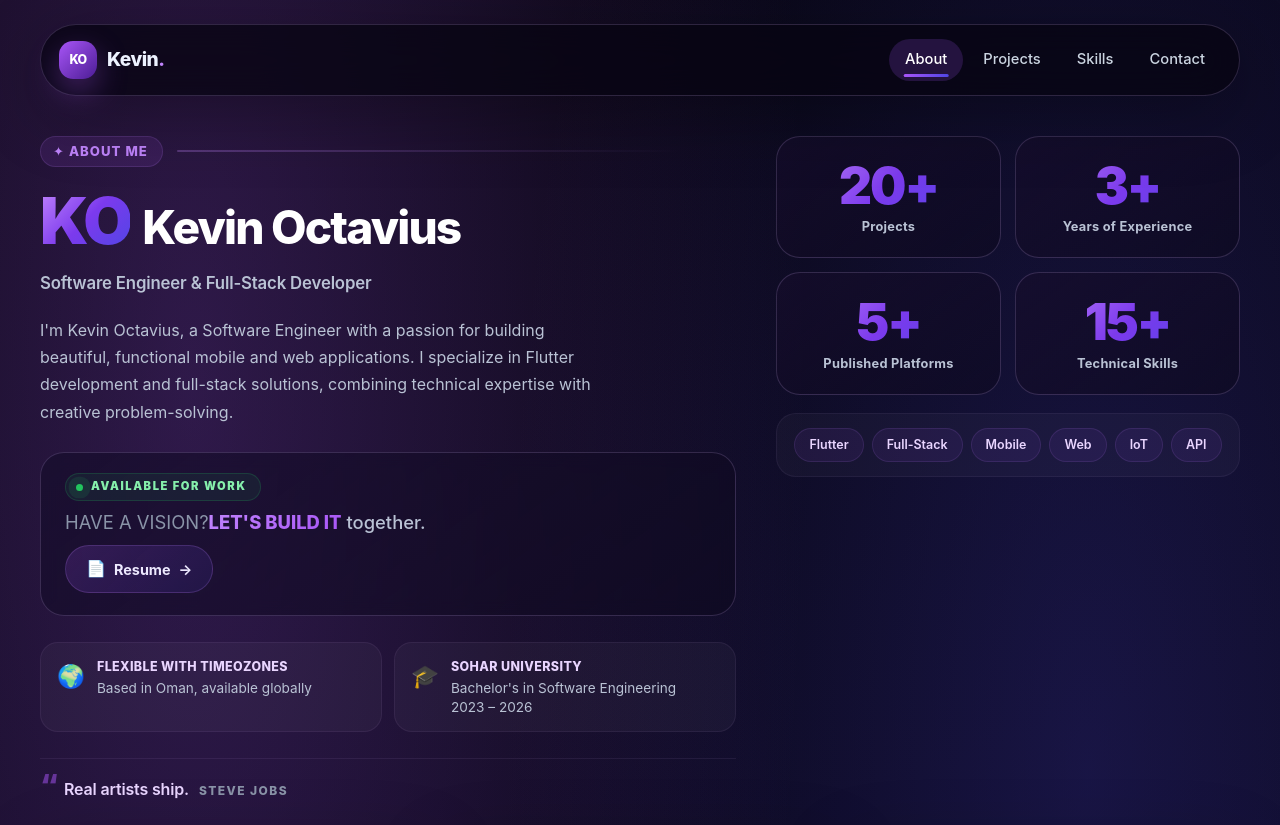
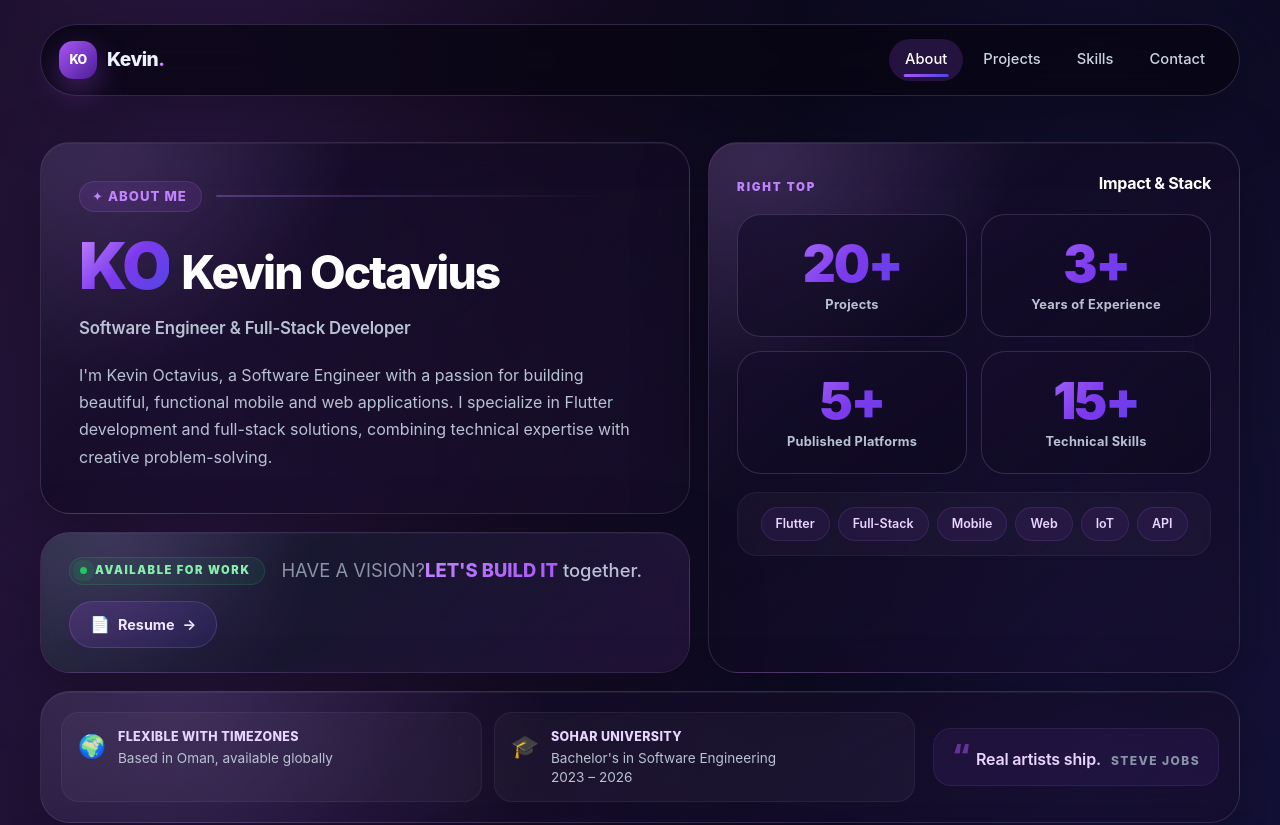
Before and after one commit to HaoD2/portfolio, a Vue app: page / in a window 1280 px wide. Shown: the top 825 px of the page. Built offline with nearby package versions, Linux system fonts and the light colour scheme.

Commit message:
ref(desain): perubhan desain

```diff
--- a/src/App.vue
+++ b/src/App.vue
@@ -18,12 +18,10 @@
         </div>
     </nav>
 
-    <!-- ====== ABOUT ME (Hero) ====== -->
+    <!-- ====== ABOUT ME (Bento Hero) ====== -->
     <section id="about" class="about-section section-reveal">
         <div class="about-container">
-
-            <!-- Left column -->
-            <div class="about-left">
+            <article class="about-card about-left-top">
                 <div class="about-header">
                     <span class="about-badge">✦ About Me</span>
                     <div class="about-header-line"></div>
@@ -41,7 +39,26 @@
                     and web applications. I specialize in Flutter development and full-stack solutions,
                     combining technical expertise with creative problem-solving.
                 </p>
-
+            </article>
+
+            <aside class="about-card about-right-top" aria-label="About statistics and tech stack">
+                <div class="about-panel-heading">
+                    <span>Right Top</span>
+                    <strong>Impact &amp; Stack</strong>
+                </div>
+                <div class="about-stats-grid">
+                    <div v-for="stat in aboutStats" :key="stat.label" class="about-stat-card">
+                        <span class="stat-number">{{ stat.value }}</span>
+                        <span class="stat-label">{{ stat.label }}</span>
+                        <div class="stat-shimmer"></div>
+                    </div>
+                </div>
+                <div class="about-tech-tags">
+                    <span v-for="tag in aboutTechTags" :key="tag">{{ tag }}</span>
+                </div>
+            </aside>
+
+            <article class="about-card about-left-bottom">
                 <div class="about-availability">
                     <div class="availability-badge">
                         <span class="avail-dot"></span>
@@ -57,12 +74,14 @@
                         <span class="resume-arrow">→</span>
                     </a>
                 </div>
-
+            </article>
+
+            <article class="about-card about-bottom">
                 <div class="about-meta-grid">
                     <div class="about-meta-item">
                         <span class="meta-icon">🌍</span>
                         <div>
-                            <strong>FLEXIBLE WITH TIMEOZONES</strong>
+                            <strong>FLEXIBLE WITH TIMEZONES</strong>
                             <p>Based in Oman, available globally</p>
                         </div>
                     </div>
@@ -80,22 +99,7 @@
                     <p>Real artists ship.</p>
                     <span class="quote-attribution">STEVE JOBS</span>
                 </div>
-            </div>
-
-            <!-- Right column: stats -->
-            <div class="about-right">
-                <div class="about-stats-grid">
-                    <div v-for="stat in aboutStats" :key="stat.label" class="about-stat-card">
-                        <span class="stat-number">{{ stat.value }}</span>
-                        <span class="stat-label">{{ stat.label }}</span>
-                        <div class="stat-shimmer"></div>
-                    </div>
-                </div>
-                <div class="about-tech-tags">
-                    <span v-for="tag in aboutTechTags" :key="tag">{{ tag }}</span>
-                </div>
-            </div>
-
+            </article>
         </div>
     </section>
     <!-- ====== END ABOUT ====== -->
@@ -1342,6 +1346,135 @@ p {
     background: rgba(168, 85, 247, 0.16);
 }
 
+/* ─── ABOUT BENTO REDESIGN OVERRIDES ─────────────────────────────── */
+.about-section {
+    padding: 46px 0 34px;
+}
+
+.about-container {
+    grid-template-columns: minmax(0, 1.1fr) minmax(320px, 0.9fr);
+    grid-template-areas:
+        "left-top right-top"
+        "left-bottom right-top"
+        "bottom bottom";
+    gap: 18px;
+    align-items: stretch;
+}
+
+.about-card {
+    position: relative;
+    overflow: hidden;
+    border: 1px solid var(--glass-border);
+    border-radius: 30px;
+    background:
+        radial-gradient(circle at 12% 0%, rgba(192, 132, 252, 0.16), transparent 34%),
+        linear-gradient(145deg, rgba(22, 13, 44, 0.82), rgba(8, 6, 20, 0.58));
+    box-shadow: var(--card-shadow);
+    backdrop-filter: blur(20px);
+    transition: transform 0.35s cubic-bezier(.2, .8, .2, 1),
+        border-color 0.35s ease,
+        box-shadow 0.35s ease;
+}
+.about-card::before {
+    content: "";
+    position: absolute;
+    inset: 0;
+    border-radius: inherit;
+    background: linear-gradient(135deg, rgba(255,255,255,0.08), transparent 34%, rgba(168,85,247,0.07));
+    pointer-events: none;
+    opacity: 0.74;
+}
+.about-card:hover {
+    transform: translateY(-6px);
+    border-color: rgba(192, 132, 252, 0.32);
+    box-shadow: 0 28px 80px rgba(88, 28, 135, 0.22), inset 0 1px rgba(255, 255, 255, 0.08);
+}
+.about-card > * {
+    position: relative;
+    z-index: 1;
+}
+
+.about-left-top {
+    grid-area: left-top;
+    padding: clamp(24px, 4vw, 38px);
+    min-height: 360px;
+    display: flex;
+    flex-direction: column;
+    justify-content: center;
+    gap: 18px;
+}
+.about-right-top {
+    grid-area: right-top;
+    padding: clamp(20px, 3vw, 28px);
+    display: flex;
+    flex-direction: column;
+    gap: 18px;
+}
+.about-left-bottom {
+    grid-area: left-bottom;
+}
+.about-bottom {
+    grid-area: bottom;
+    padding: 20px;
+    display: grid;
+    grid-template-columns: minmax(0, 1fr) auto;
+    gap: 18px;
+    align-items: center;
+}
+
+.about-panel-heading {
+    display: flex;
+    justify-content: space-between;
+    align-items: end;
+    gap: 14px;
+}
+.about-panel-heading span {
+    color: var(--purple-light);
+    font-size: 0.72rem;
+    font-weight: 900;
+    letter-spacing: 0.16em;
+    text-transform: uppercase;
+}
+.about-panel-heading strong {
+    color: #fff;
+    font-size: 1rem;
+    letter-spacing: -0.02em;
+}
+
+.about-left-bottom .about-availability {
+    min-height: 100%;
+    margin: 0;
+    padding: 24px 28px;
+    border: 0;
+    border-radius: 0;
+    display: flex;
+    flex-wrap: wrap;
+    align-items: center;
+    justify-content: space-between;
+    gap: 16px;
+    background: linear-gradient(135deg, rgba(34, 197, 94, 0.08), rgba(168, 85, 247, 0.08));
+}
+.about-left-bottom .availability-cta {
+    flex: 1 1 240px;
+    margin: 0;
+}
+.about-left-bottom .resume-link {
+    margin-top: 0;
+}
+
+.about-bottom .about-meta-grid {
+    grid-template-columns: repeat(2, minmax(0, 1fr));
+    margin: 0;
+}
+.about-bottom .about-quote {
+    padding: 12px 18px;
+    border: 1px solid rgba(216, 180, 254, 0.08);
+    border-radius: 18px;
+    margin-top: 0;
+    background: rgba(168, 85, 247, 0.08);
+    white-space: nowrap;
+}
+
 /* ═══════════════════════════════════════════════════════════════════
    PROJECTS SECTION
    ═══════════════════════════════════════════════════════════════════ */
@@ -2022,10 +2155,27 @@ p {
     }
     .about-container {
         grid-template-columns: 1fr;
+        grid-template-areas:
+            "left-top"
+            "right-top"
+            "left-bottom"
+            "bottom";
         gap: 28px;
+    }
+    .about-left-top {
+        min-height: auto;
+    }
+    .about-bottom {
+        grid-template-columns: 1fr;
     }
     .about-meta-grid {
         grid-template-columns: 1fr;
+    }
+    .about-bottom .about-meta-grid {
+        grid-template-columns: 1fr;
+    }
+    .about-bottom .about-quote {
+        white-space: normal;
     }
     .about-stats-grid {
         grid-template-columns: 1fr 1fr;
```
Also changed, not shown: 1 other file (tests, documents, lock files or other folders).
